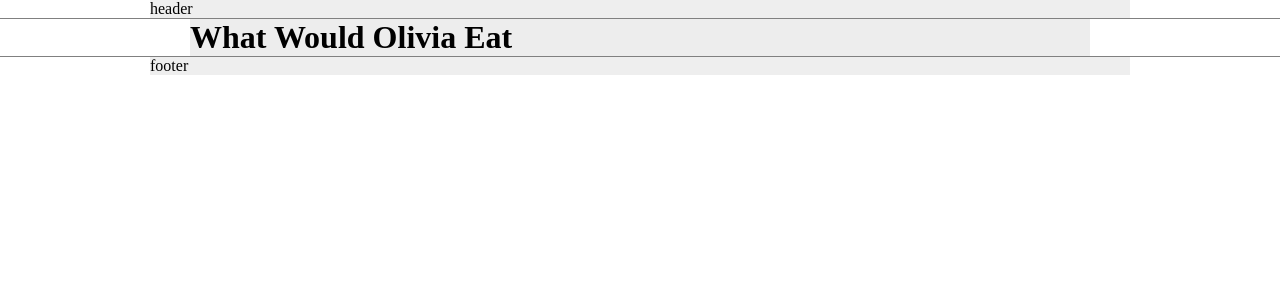
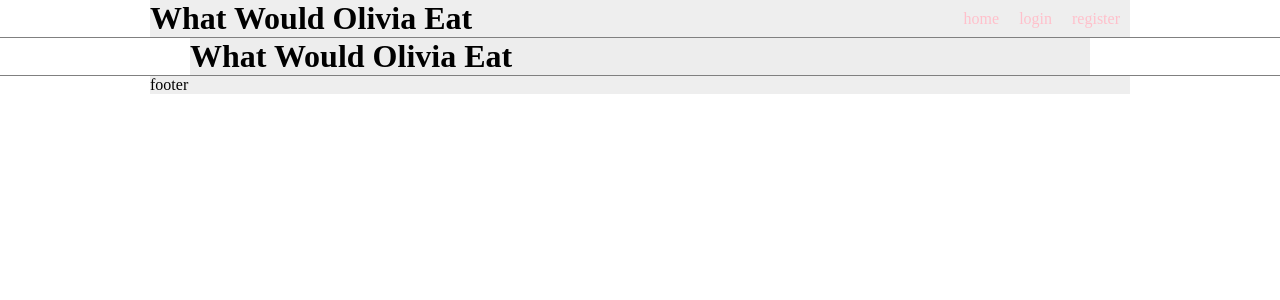
Before and after one commit to jasonconnor/wwoe, a React (Create React App) app in the folder client/: page / in a window 1280 px wide. Shown: the top 300 px of the page. Built offline with nearby package versions, Linux system fonts and the light colour scheme.

Commit message:
Added Navigation Component

```diff
--- a/client/src/components/Header/Header.js
+++ b/client/src/components/Header/Header.js
@@ -1,10 +1,14 @@
+import Nav from './Nav'
+
 import * as S from './style'
 
 const Header = () => {
   return (
     <S.Header>
       <S.Wrapper>
-        header
+        <h1>What Would Olivia Eat</h1>
+
+        <Nav />
       </S.Wrapper>
     </S.Header>
   )
--- /dev/null
+++ b/client/src/components/Header/Nav.js
@@ -0,0 +1,13 @@
+import * as S from './style'
+
+const Nav = () => {
+  return (
+    <S.Nav>
+      <S.NavLink to='/'>home</S.NavLink>
+      <S.NavLink to='/login'>login</S.NavLink>
+      <S.NavLink to='/register'>register</S.NavLink>
+    </S.Nav>
+  )
+}
+
+export default Nav
--- a/client/src/components/Header/style.js
+++ b/client/src/components/Header/style.js
@@ -1,3 +1,4 @@
+import {Link} from 'react-router-dom'
 import styled from 'styled-components'
 
 export const Header = styled.header`
@@ -7,6 +8,19 @@ export const Header = styled.header`
 `
 
 export const Wrapper = styled.div`
+  align-items: center;
   background: #eee;
+  display: flex;
+  justify-content: space-between;
   width: 980px;
 `
+
+export const Nav = styled.nav`
+  display: flex;
+`
+
+export const NavLink = styled(Link)`
+  color: pink;
+  padding: 5px 10px;
+  text-decoration: none;
+`
```
